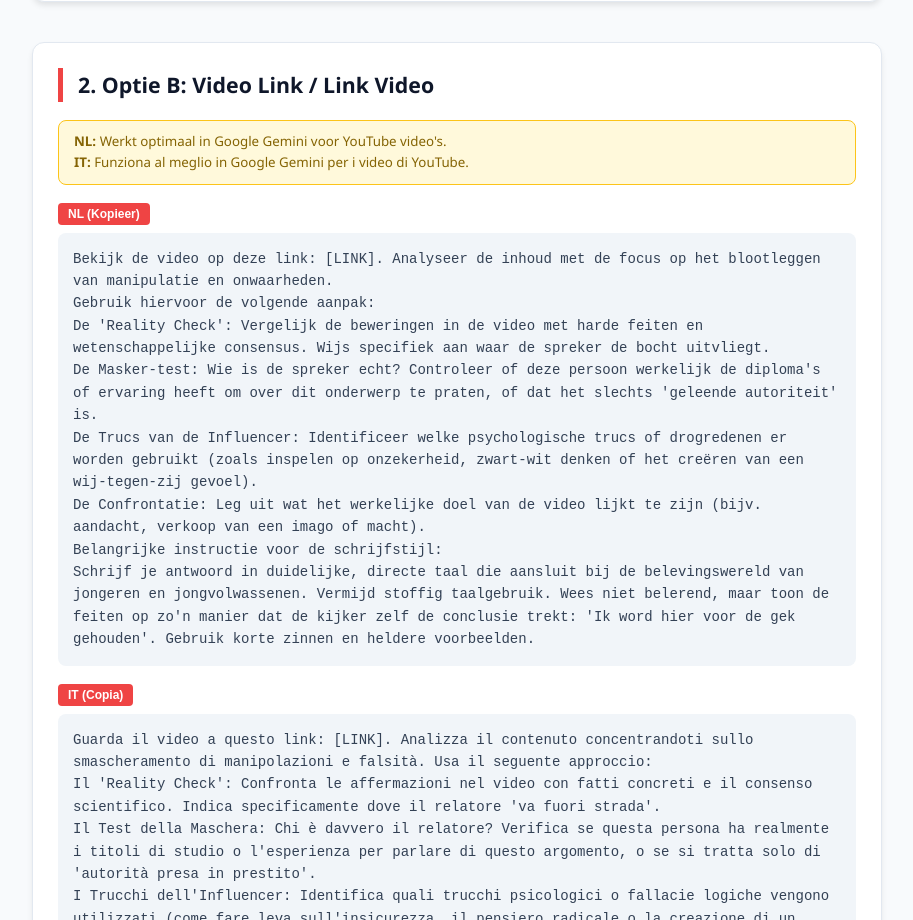
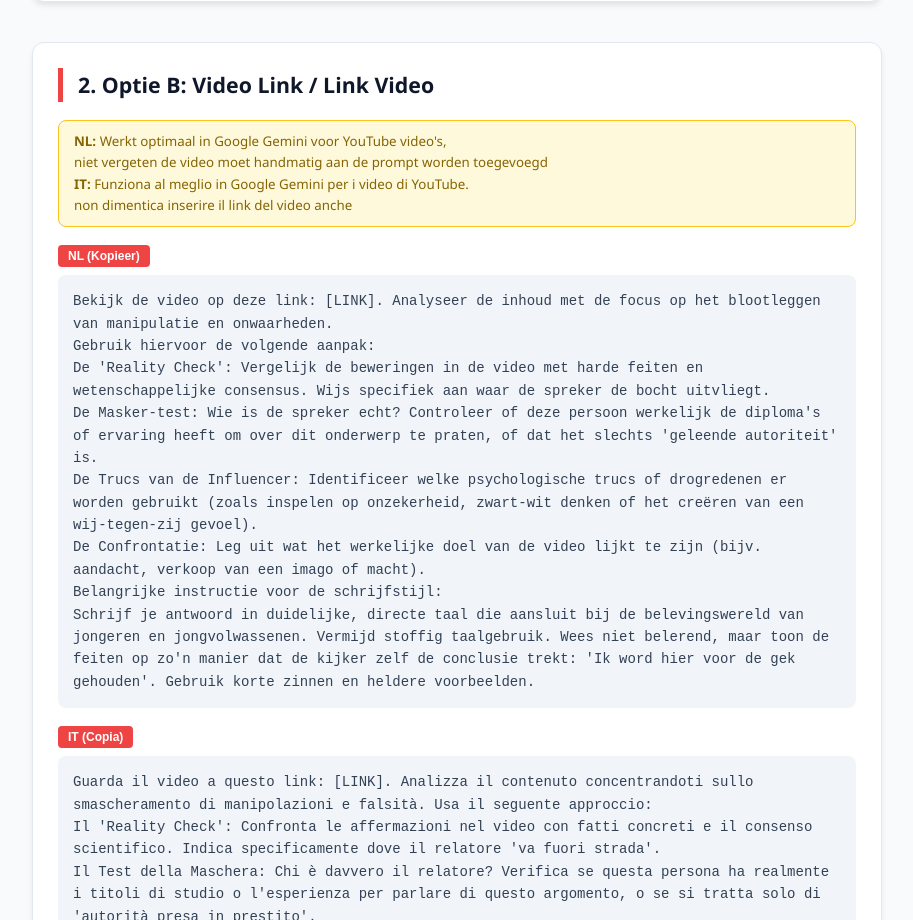
Before and after one commit to Jan-den-Hollander/debunkers-, a plain HTML site: page index.html in a window 1280 px wide. Shown: the part 1577-2497 px from the top of the page, without its empty margins (183-1096 px from the left). Drawn offline with Linux system fonts and the light colour scheme.

Commit message:
Update video link instructions in index.html
Added additional instructions for video link usage in both Dutch and Italian.

```diff
--- a/index.html
+++ b/index.html
@@ -233,8 +233,8 @@ Testo: [INCOLLA QUI IL TESTO]</div>
 <section id="optionB">
     <h2>2. Optie B: Video Link / Link Video</h2>
     <div class="explanation">
-        <strong>NL:</strong> Werkt optimaal in Google Gemini voor YouTube video's.<br>
-        <strong>IT:</strong> Funziona al meglio in Google Gemini per i video di YouTube.
+        <strong>NL:</strong> Werkt optimaal in Google Gemini voor YouTube video's, <br> niet vergeten de video moet handmatig aan de prompt worden toegevoegd<br>
+        <strong>IT:</strong> Funziona al meglio in Google Gemini per i video di YouTube.<br> non dimentica inserire il link del video anche
     </div>
 
     <button class="copy-btn" onclick="copyText('promptB_nl')">NL (Kopieer)</button>
```
